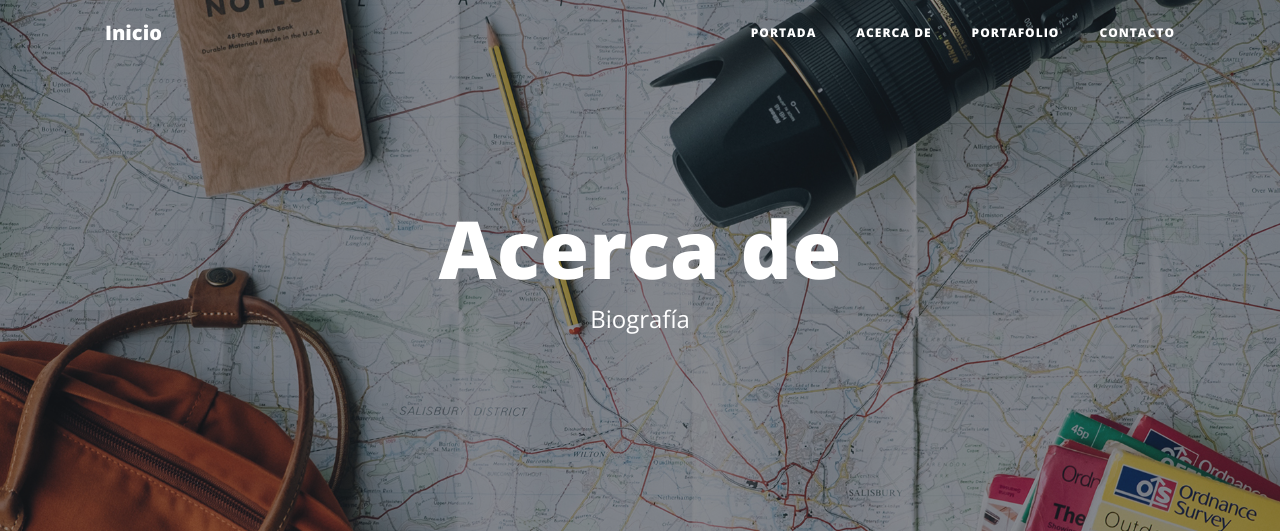
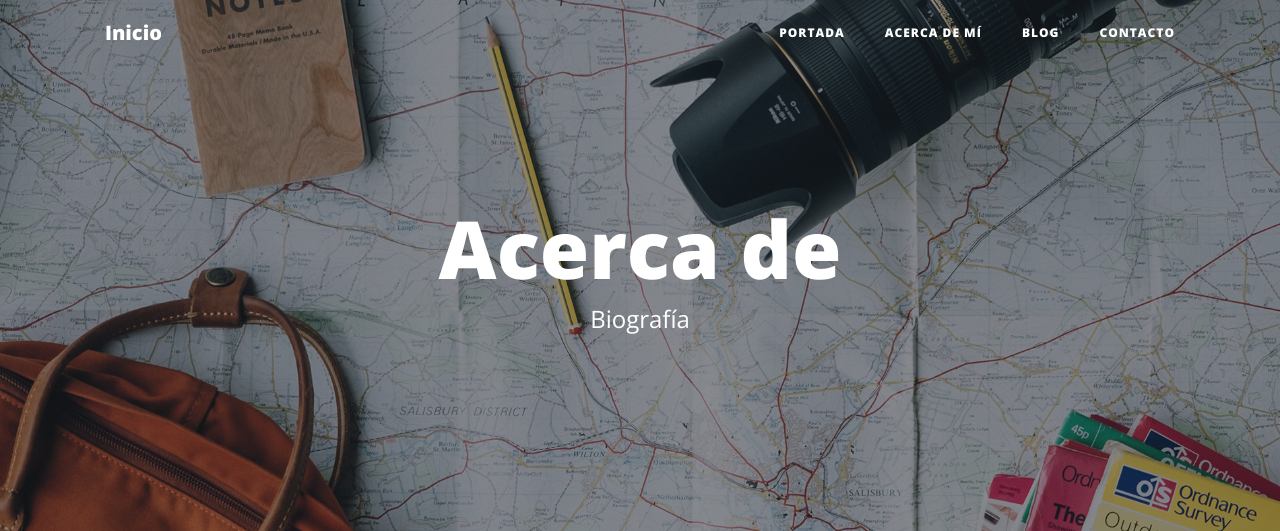
Before and after one commit to AnthonySmith96/WebPersonal, a Django app: page /about/ in a window 1280 px wide. Shown: the top 531 px of the page. Run offline with Django 3.2, Linux system fonts and the light colour scheme; some libraries are stand-ins or nearby versions.

Commit message:
Update Nav bar

```diff
--- a/core/templates/core/base.html
+++ b/core/templates/core/base.html
@@ -34,10 +34,10 @@
               <a class="nav-link" href="{% url 'home' %}">Portada</a>
             </li>
             <li class="nav-item">
-              <a class="nav-link" href="{% url 'about' %}">Acerca de</a>
+              <a class="nav-link" href="{% url 'about' %}">Acerca de mí</a>
             </li>
             <li class="nav-item">
-              <a class="nav-link" href="{% url 'portfolio' %}">Portafolio</a>
+              <a class="nav-link" href="{% url 'portfolio' %}">Blog</a>
             </li>
             <li class="nav-item">
               <a class="nav-link" href="{% url 'contact' %}">Contacto</a>
```
